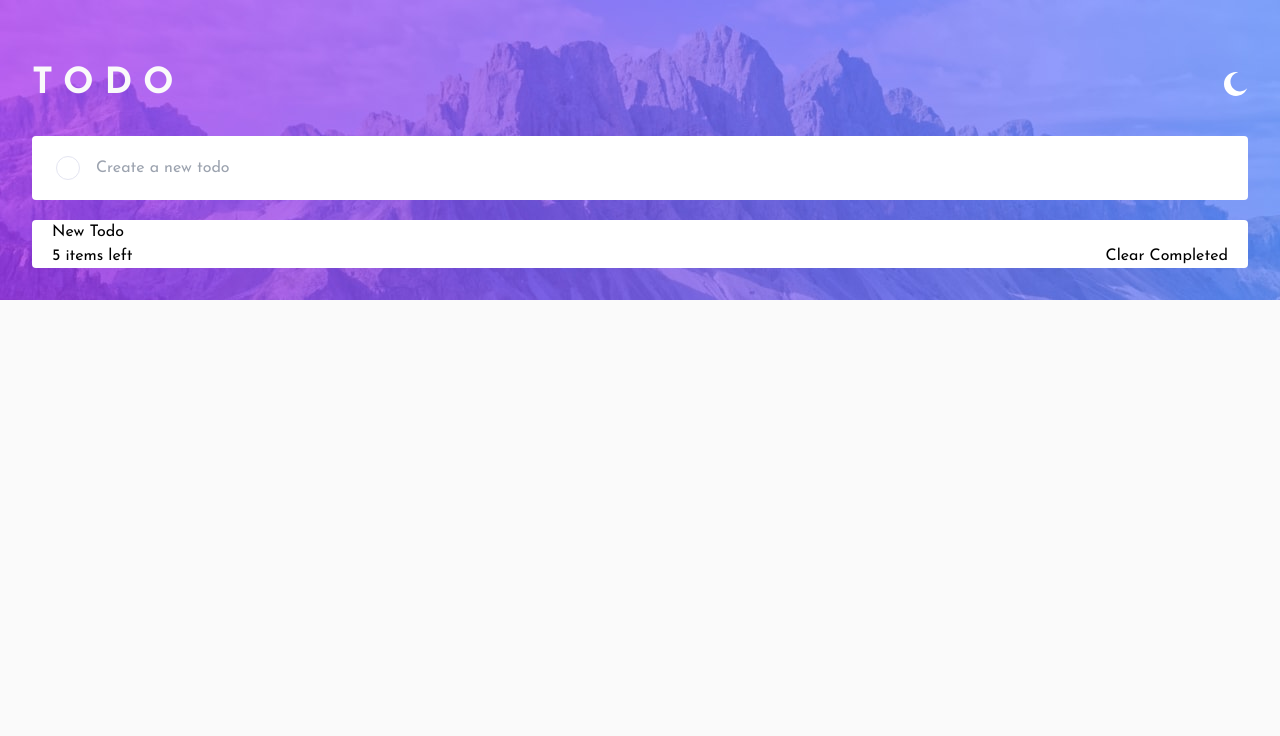
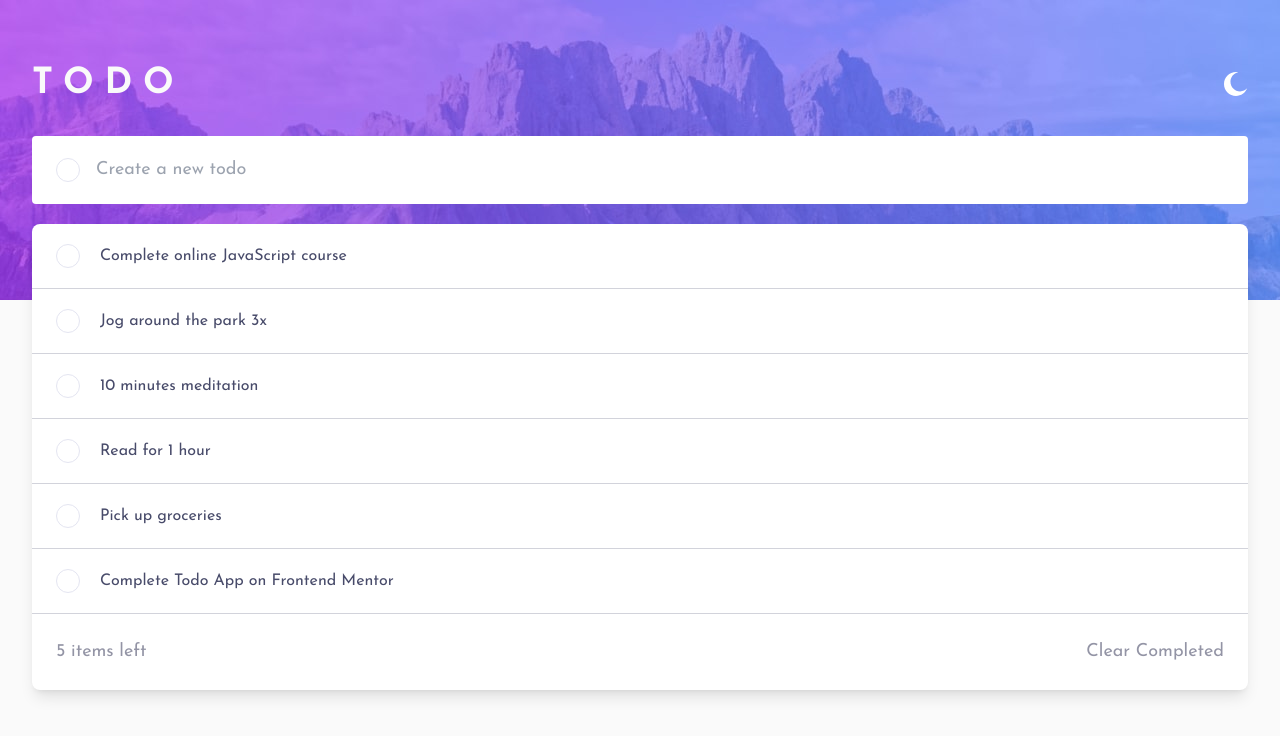
Before and after one commit to rifkyniyas/fem-todo-app, a Next.js app: page / in a window 1280 px wide. Shown: the top 736 px of the page. Built offline with nearby package versions, Linux system fonts and the light colour scheme.

Commit message:
worked on todolost

```diff
--- a/src/app/layout.js
+++ b/src/app/layout.js
@@ -17,7 +17,7 @@ export default function RootLayout({ children }) {
       <body
         className={`${josefinSans.variable} font-sans min-h-screen bg-desktop-light
         bg-no-repeat bg-left-top bg-light-vl-gray
-        px-8 py-16 `}
+        px-8 py-16 text-lg`}
       >
         {children}
       </body>
--- /dev/null
+++ b/src/components/Todo.js
@@ -0,0 +1,16 @@
+import Image from "next/image";
+import React from "react";
+
+const Todo = ({ text, isCompleted }) => {
+  return (
+    <div className="flex items-center gap-x-5 py-5 px-6 border-b border-b-light-l-g-blue">
+      <button className="w-6 h-6 rounded-full border border-light-vl-g-blue"></button>
+      <h2 className="text-light-vd-g-blue text-base">{text}</h2>
+      <button className="w-4 h-4 relative ml-auto hidden">
+        <Image src="/images/icon-cross.svg" alt="Clear todo icon" fill={true} />
+      </button>
+    </div>
+  );
+};
+
+export default Todo;
--- a/src/components/TodoList.js
+++ b/src/components/TodoList.js
@@ -1,15 +1,24 @@
-
-
+import Todo from "./Todo";
+const todos = [
+  { isCompleted: true, text: "Complete online JavaScript course" },
+  { isCompleted: false, text: "Jog around the park 3x" },
+  { isCompleted: false, text: "10 minutes meditation" },
+  { isCompleted: false, text: "Read for 1 hour" },
+  { isCompleted: false, text: "Pick up groceries" },
+  { isCompleted: false, text: "Complete Todo App on Frontend Mentor" },
+];
 const TodoList = () => {
   return (
-    <div className="bg-white my-5 rounded px-5">
-        New Todo
-        <div className="flex justify-between">
-            <p>5 items left</p>
-            <button>Clear Completed</button>
-        </div>
+    <div className="bg-white my-5 shadow-lg rounded-lg">
+      {todos.map((todo, index) => (
+        <Todo text={todo.text} isCompleted={todo.isCompleted} />
+      ))}
+      <div className="flex justify-between px-6 py-6 text-light-d-g-blue">
+        <p>5 items left</p>
+        <button>Clear Completed</button>
+      </div>
     </div>
-  )
-}
+  );
+};
 
-export default TodoList
+export default TodoList;
```
